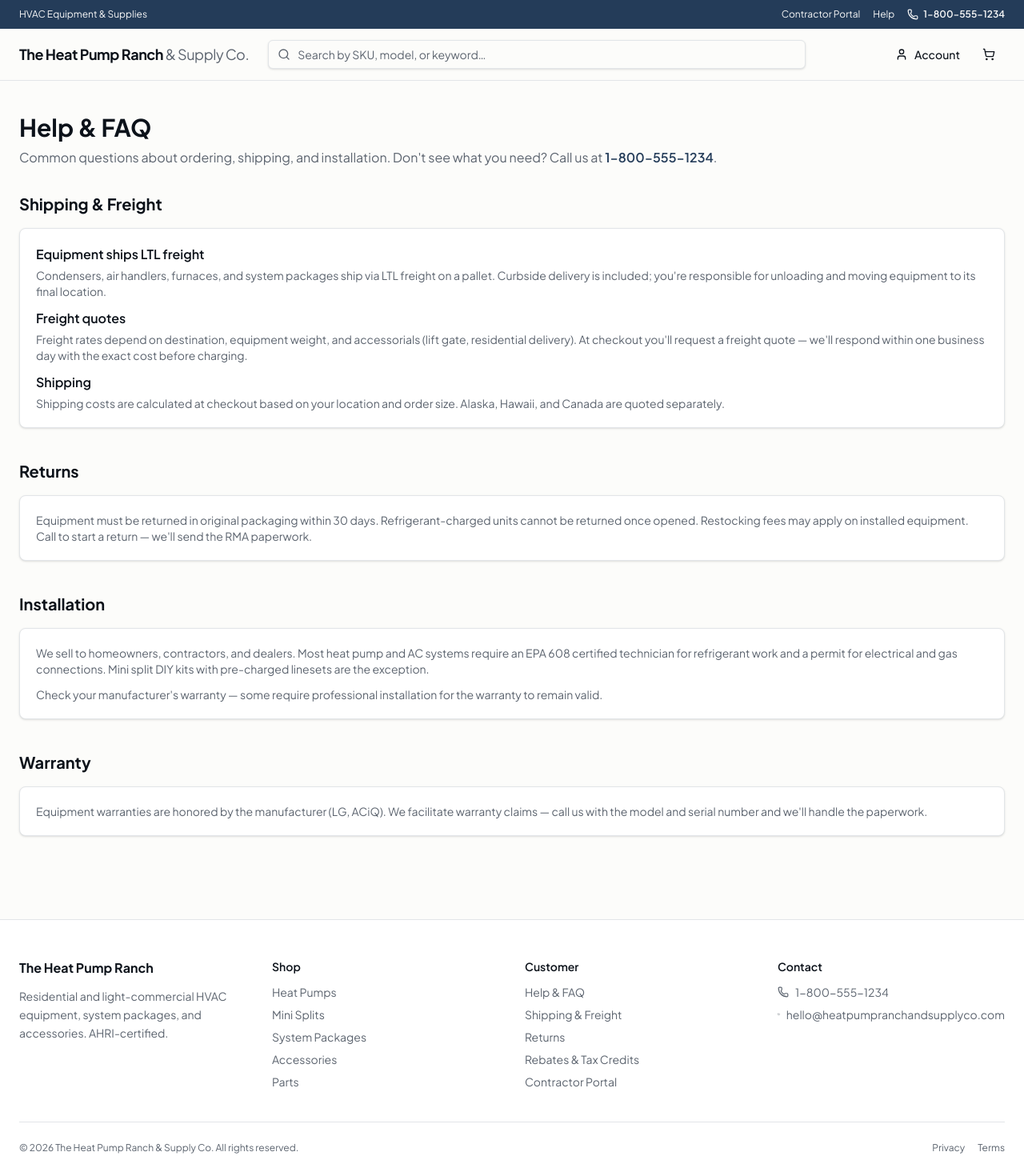
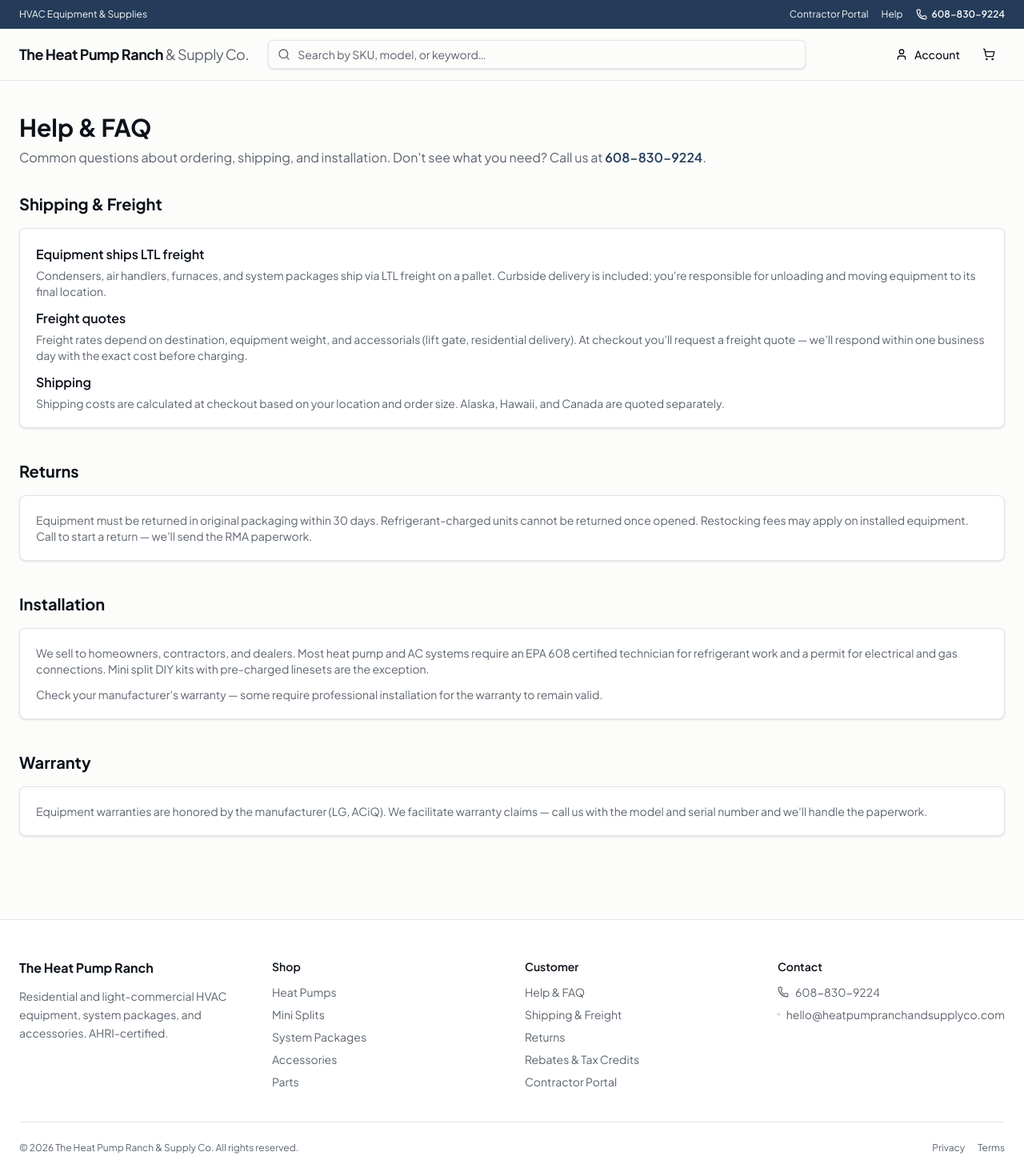
Before and after one commit to nwood3764-sys/Heat-Pump-Ranch-and-Supply-Co, a Next.js app in the folder hpr-app-initial/hpr-app/: page /help in a window 1280 px wide. Shown: the top 1470 px of the page at 80% size. Built offline with nearby package versions, Linux system fonts and the light colour scheme.

Commit message:
fix: replace fake phone number with real 608-830-9224

```diff
--- a/hpr-app-initial/hpr-app/app/(storefront)/help/page.tsx
+++ b/hpr-app-initial/hpr-app/app/(storefront)/help/page.tsx
@@ -8,7 +8,7 @@
       <h1 className="text-3xl font-bold mb-2">Help &amp; FAQ</h1>
       <p className="text-muted-foreground mb-8">
         Common questions about ordering, shipping, and installation. Don&apos;t see what you need?
-        Call us at <a href="tel:+18005551234" className="text-primary font-semibold">1-800-555-1234</a>.
+        Call us at <a href="tel:+16088309224" className="text-primary font-semibold">608-830-9224</a>.
       </p>
 
       <section id="shipping" className="space-y-4 mb-10">
--- a/hpr-app-initial/hpr-app/components/storefront/site-footer.tsx
+++ b/hpr-app-initial/hpr-app/components/storefront/site-footer.tsx
@@ -41,7 +41,7 @@
             <ul className="space-y-2 text-sm text-muted-foreground">
               <li className="flex items-center gap-2">
                 <Phone className="h-3.5 w-3.5" />
-                <a href="tel:+18005551234" className="hover:text-foreground">1-800-555-1234</a>
+                <a href="tel:+16088309224" className="hover:text-foreground">608-830-9224</a>
               </li>
               <li className="flex items-center gap-2">
                 <Mail className="h-3.5 w-3.5" />
--- a/hpr-app-initial/hpr-app/components/storefront/utility-bar.tsx
+++ b/hpr-app-initial/hpr-app/components/storefront/utility-bar.tsx
@@ -16,11 +16,11 @@
             Help
           </Link>
           <a
-            href="tel:+18005551234"
+            href="tel:+16088309224"
             className="flex items-center gap-1.5 font-semibold hover:underline"
           >
             <Phone className="h-3.5 w-3.5" />
-            <span>1-800-555-1234</span>
+            <span>608-830-9224</span>
           </a>
         </div>
       </div>
```
